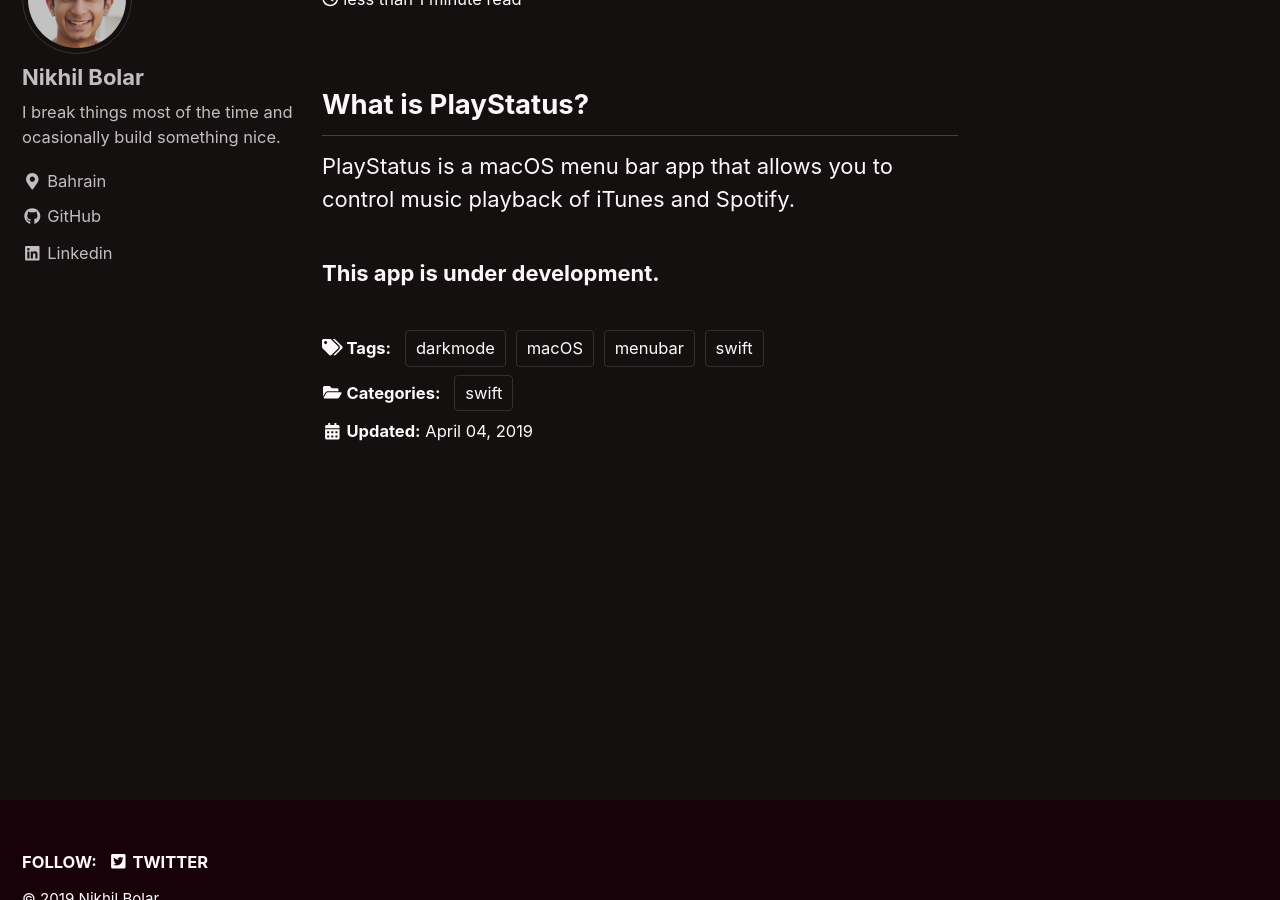
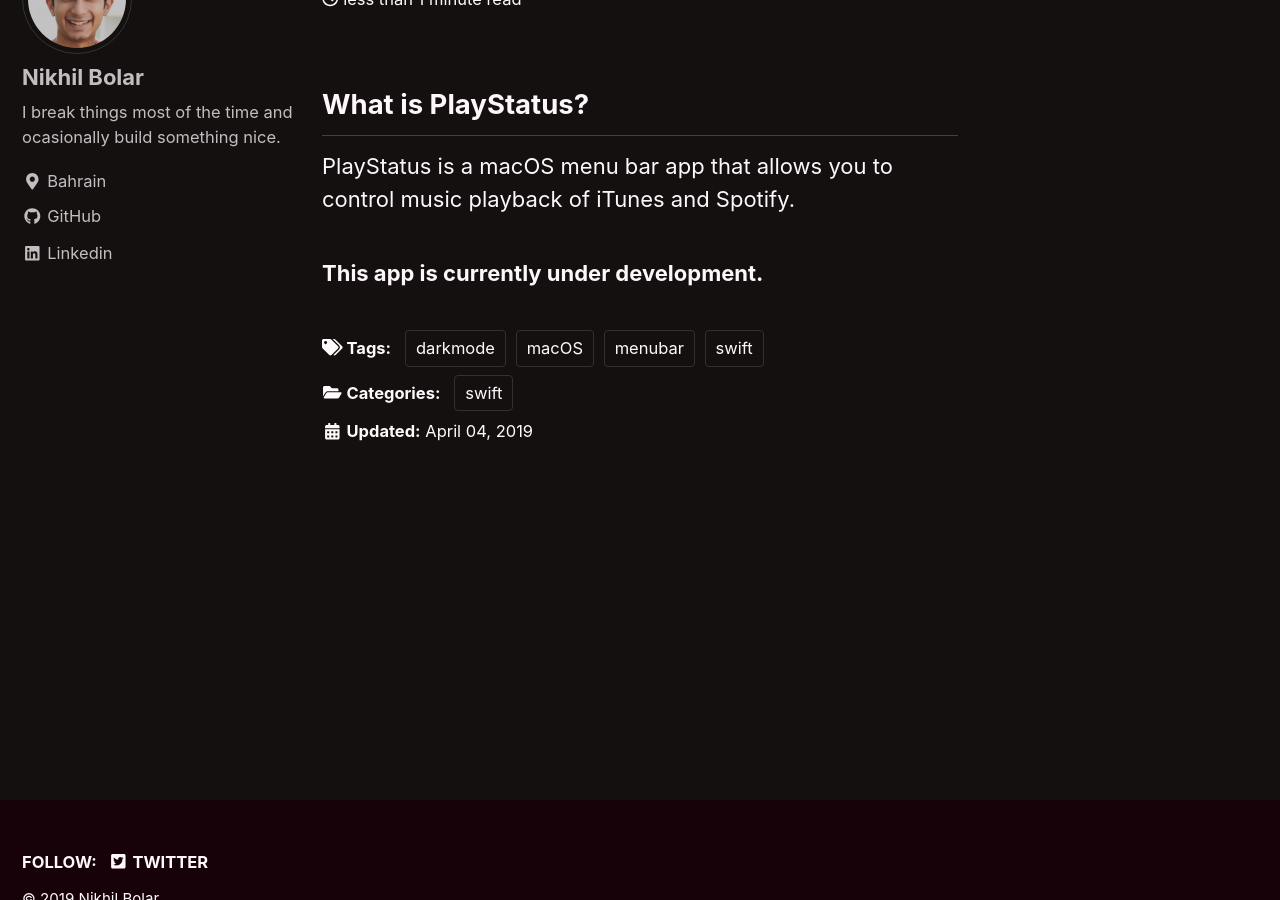
Before and after one commit to nbolar/nbolar.github.io, a Jekyll site: the page built from _posts/2019-04-26-playstatus.md, in a window 1280 px wide and 900 px high, scrolled down 399 px. Built offline with Jekyll 4.4.1, drawn with Linux system fonts in a browser that asks for light colours; cached includes are drawn as plain includes.

Commit message:
Update 2019-04-26-playstatus.md

```diff
--- a/_posts/2019-04-26-playstatus.md
+++ b/_posts/2019-04-26-playstatus.md
@@ -10,7 +10,7 @@
 ## What is PlayStatus?
 PlayStatus is a macOS menu bar app that allows you to control music playback of iTunes and Spotify.
 
-### This app is under development.
+### This app is currently under development.
 <!-- Rates is a simple macOS app that lives in your menu bar that allows you to quickly convert between currencies of your choice as well as monitor the exchange rates. It uses the fixer.io API to receive the exchange rates of 170 currencies, including Bitcoin, Gold and Silver rates.
 
 The app allows you to choose any of the 170 currencies as your base currency to view the exchange rates. By default the base currency is set to USD. The rates are updated hourly.
```
